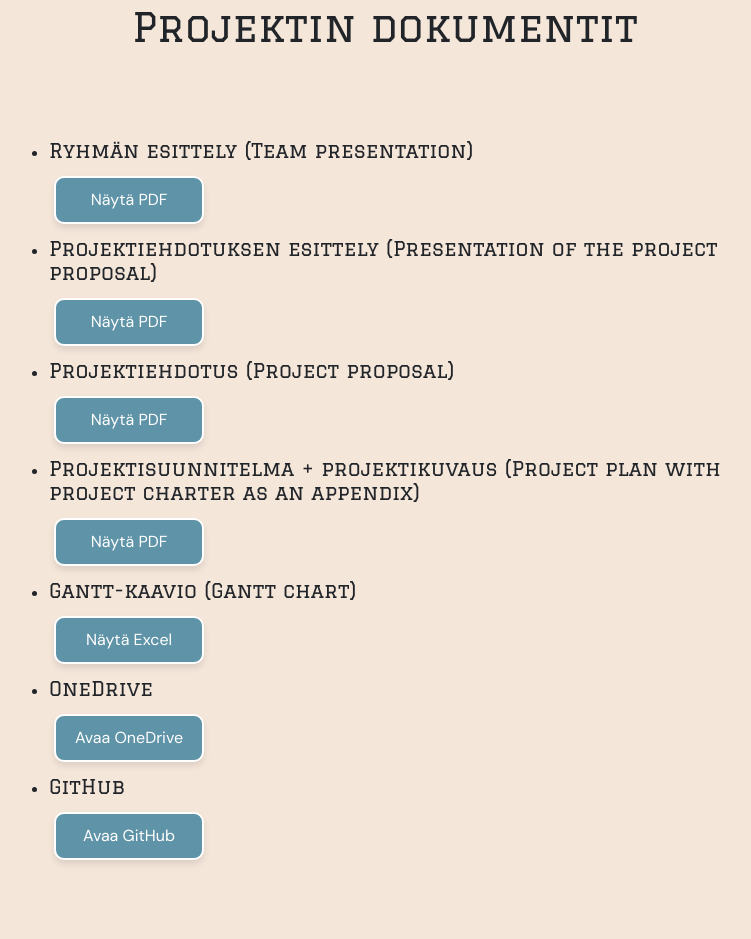
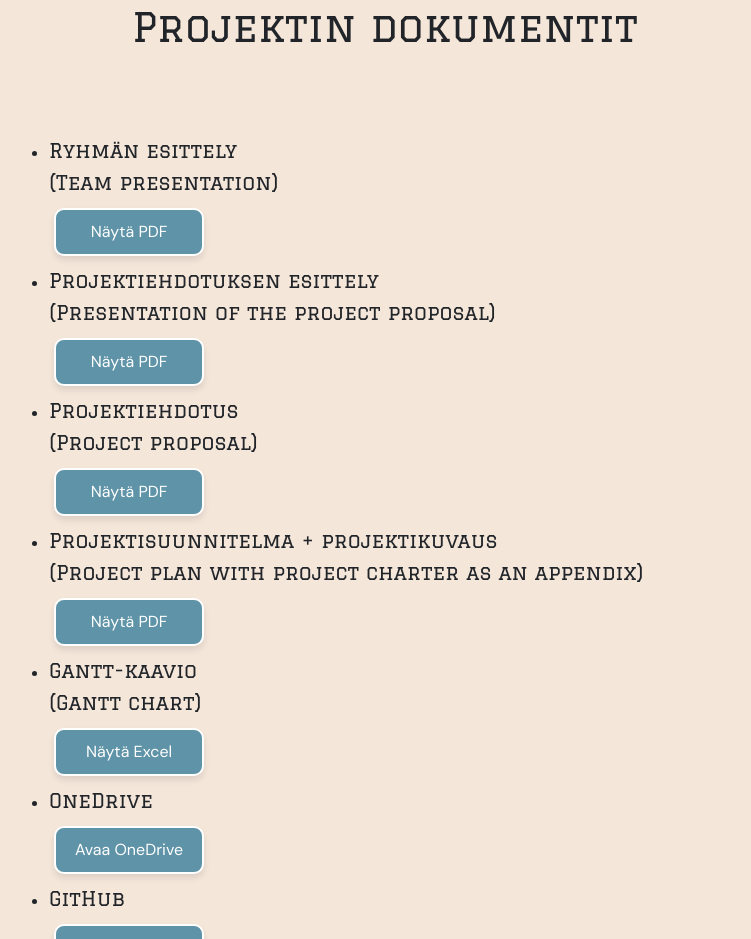
Before and after one commit to Projektipaniikki/Projektipaniikki.github.io, a plain HTML site: page Projekti/index.html in a window 1280 px wide. Shown: the part 4281-5220 px from the top of the page, without its empty margins (255-1006 px from the left). Drawn offline with nearby package versions, Linux system fonts and the light colour scheme.

Commit message:
Refactor team presentation section headings for clarity and consistency

```diff
--- a/Projekti/index.html
+++ b/Projekti/index.html
@@ -641,35 +641,40 @@
       <div class="col-md-8">
         <ul>
           <li>
-            <h5>Ryhmän esittely (Team presentation)</h5>
+            <h5>Ryhmän esittely</h5>
+            <h5>(Team presentation)</h5>
             <button class="btn-custom" onclick="togglePDF('pdf1', 'btn1', 'download1')">Näytä PDF</button>
             <button id="btn1" class="btn-custom" onclick="openFullScreen('pdf1')" style="display: none;">Koko näyttö</button>
             <a id="download1" class="btn-custom" href="files/Project-Panic-Group-esittelydiat.pdf" download style="display: none;">Lataa PDF</a>
             <iframe class="pdfViewer" id="pdf1" src="files/Project-Panic-Group-esittelydiat.pdf" width="100%" height="600px" style="display: none;"></iframe>
           </li>
           <li>
-            <h5>Projektiehdotuksen esittely (Presentation of the project proposal)</h5>
+            <h5>Projektiehdotuksen esittely</h5>
+            <h5>(Presentation of the project proposal)</h5>
             <button class="btn-custom" onclick="togglePDF('pdf4', 'btn4', 'download4')">Näytä PDF</button>
             <button id="btn4" class="btn-custom" onclick="openFullScreen('pdf4')" style="display: none;">Koko näyttö</button>
             <a id="download4" class="btn-custom" href="files/ProjectProposal.pdf" download style="display: none;">Lataa PDF</a>
             <iframe class="pdfViewer" id="pdf4" src="files/ProjectProposal.pdf" width="100%" height="600px" style="display: none;"></iframe>
           </li>
           <li>
-            <h5>Projektiehdotus (Project proposal)</h5>
+            <h5>Projektiehdotus</h5>
+            <h5>(Project proposal)</h5>
             <button class="btn-custom" onclick="togglePDF('pdf3', 'btn3', 'download3')">Näytä PDF</button>
             <button id="btn3" class="btn-custom" onclick="openFullScreen('pdf3')" style="display: none;">Koko näyttö</button>
             <a id="download3" class="btn-custom" href="files/Project-Panic-Group-Projektiehdotus.pdf" download style="display: none;">Lataa PDF</a>
             <iframe class="pdfViewer" id="pdf3" src="files/Project-Panic-Group-Projektiehdotus.pdf" width="100%" height="600px" style="display: none;"></iframe>
           </li>
           <li>
-            <h5>Projektisuunnitelma + projektikuvaus (Project plan with project charter as an appendix)</h5>
+            <h5>Projektisuunnitelma + projektikuvaus</h5>
+            <h5>(Project plan with project charter as an appendix)</h5>
             <button class="btn-custom" onclick="togglePDF('pdf2', 'btn2', 'download2')">Näytä PDF</button>
             <button id="btn2" class="btn-custom" onclick="openFullScreen('pdf2')" style="display: none;">Koko näyttö</button>
             <a id="download2" class="btn-custom" href="files/ProjectPlan-Gant-Project-Charter.pdf" download style="display: none;">Lataa PDF</a>
             <iframe class="pdfViewer" id="pdf2" src="files/ProjectPlan-Gant-Project-Charter.pdf" width="100%" height="600px" style="display: none;"></iframe>
           </li>
           <li>
-            <h5>Gantt-kaavio (Gantt chart)</h5>
+            <h5>Gantt-kaavio</h5>
+            <h5>(Gantt chart)</h5>
             <button class="btn-custom" onclick="toggleExcel('excel5', 'downloadExcel5')">Näytä Excel</button>
             <iframe id="excel5" width="100%" height="800px" frameborder="0" scrolling="yes" src="https://lut-my.sharepoint.com/personal/sara_virtanen_student_lab_fi/_layouts/15/Doc.aspx?sourcedoc={270f9f0c-aa3d-46da-bae7-bb7b791cf6b4}&action=embedview&wdAllowInteractivity=False&wdHideGridlines=True&wdDownloadButton=True&wdInConfigurator=True&wdInConfigurator=True" style="display: none;"></iframe>
             </iframe>
```
